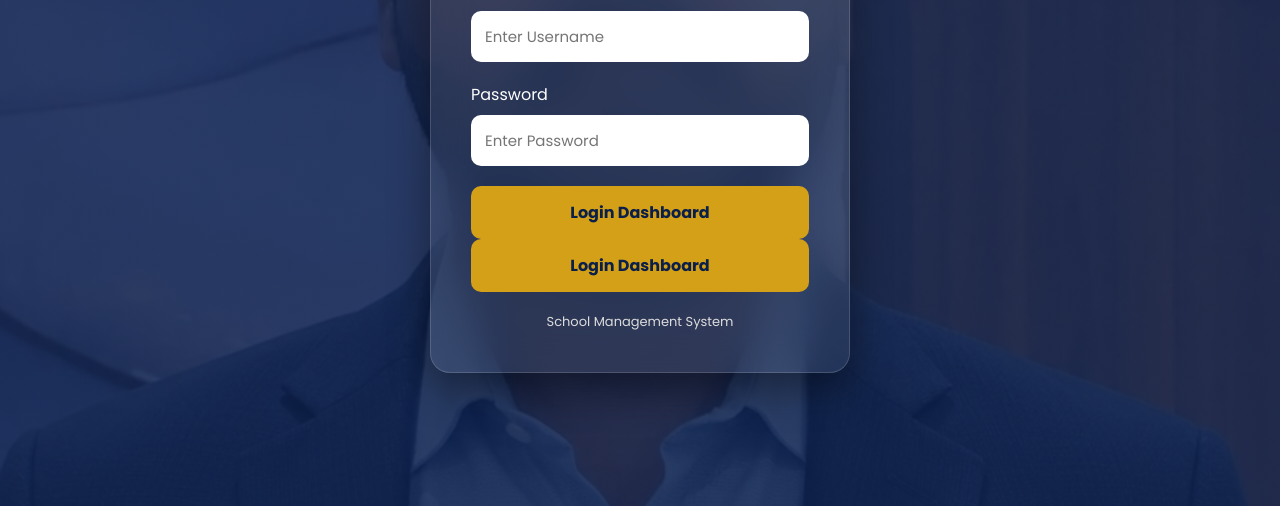
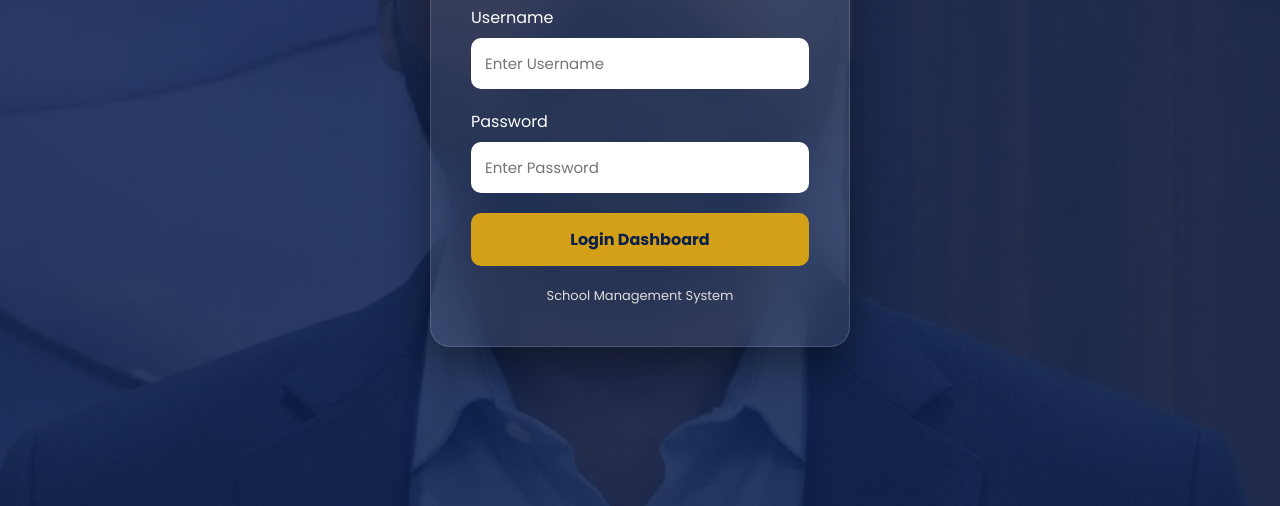
Before and after one commit to rampratap008921/Rs-Public-School, a plain HTML site: page admin-login.html in a window 1280 px wide. Shown: the part 294-800 px from the top of the page. Drawn offline with Linux system fonts and the light colour scheme.

Commit message:
Update admin-login.html

```diff
--- a/admin-login.html
+++ b/admin-login.html
@@ -123,11 +123,6 @@ body{
     <input type="password" placeholder="Enter Password">
 </div>
 
-<button type="button"
-class="login-btn"
-onclick="window.location.href='admin-dashboard.html'">
-    Login Dashboard
-</button>
         <button type="button"
         class="login-btn"
         onclick="window.location.href='admin-dashboard.html'">
```
